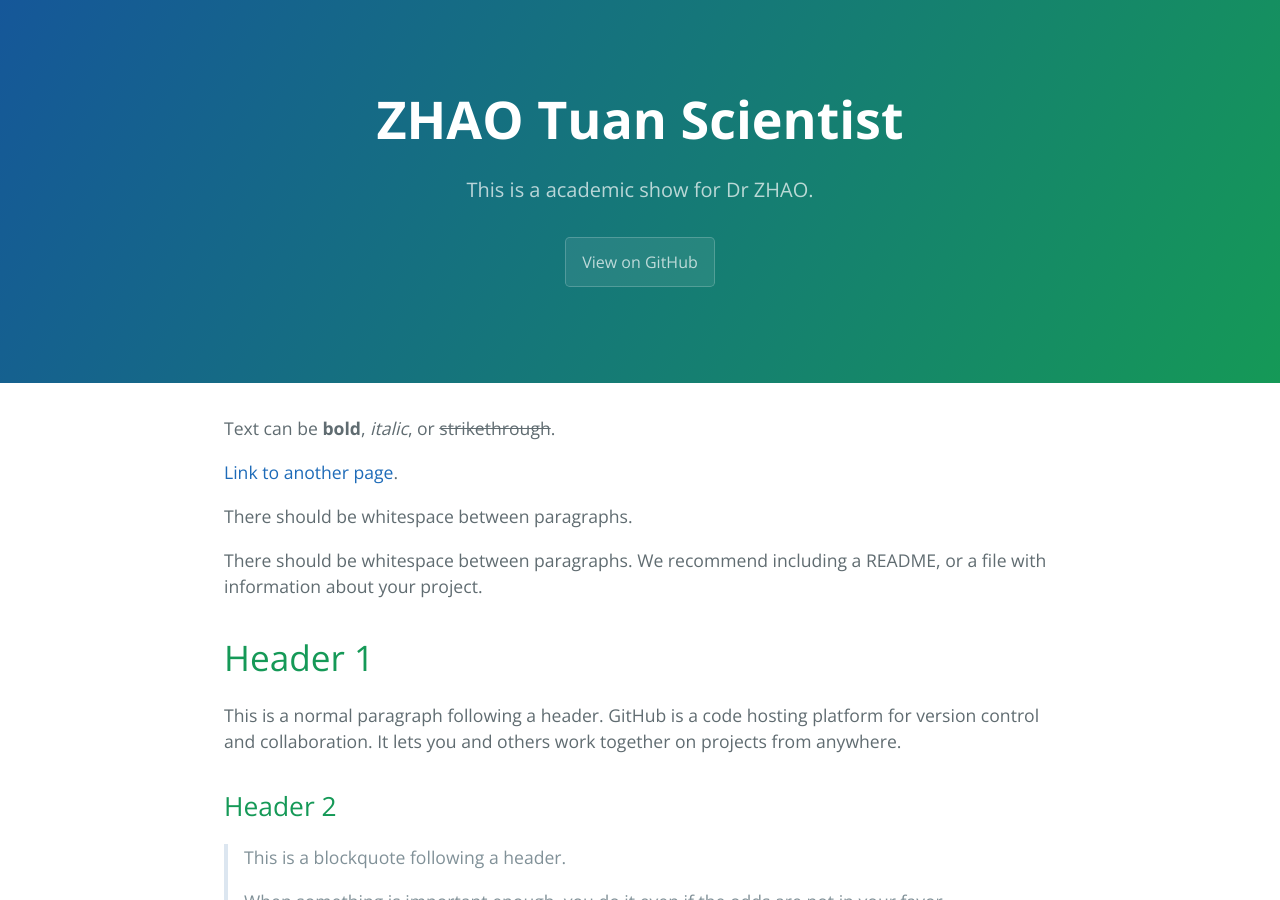
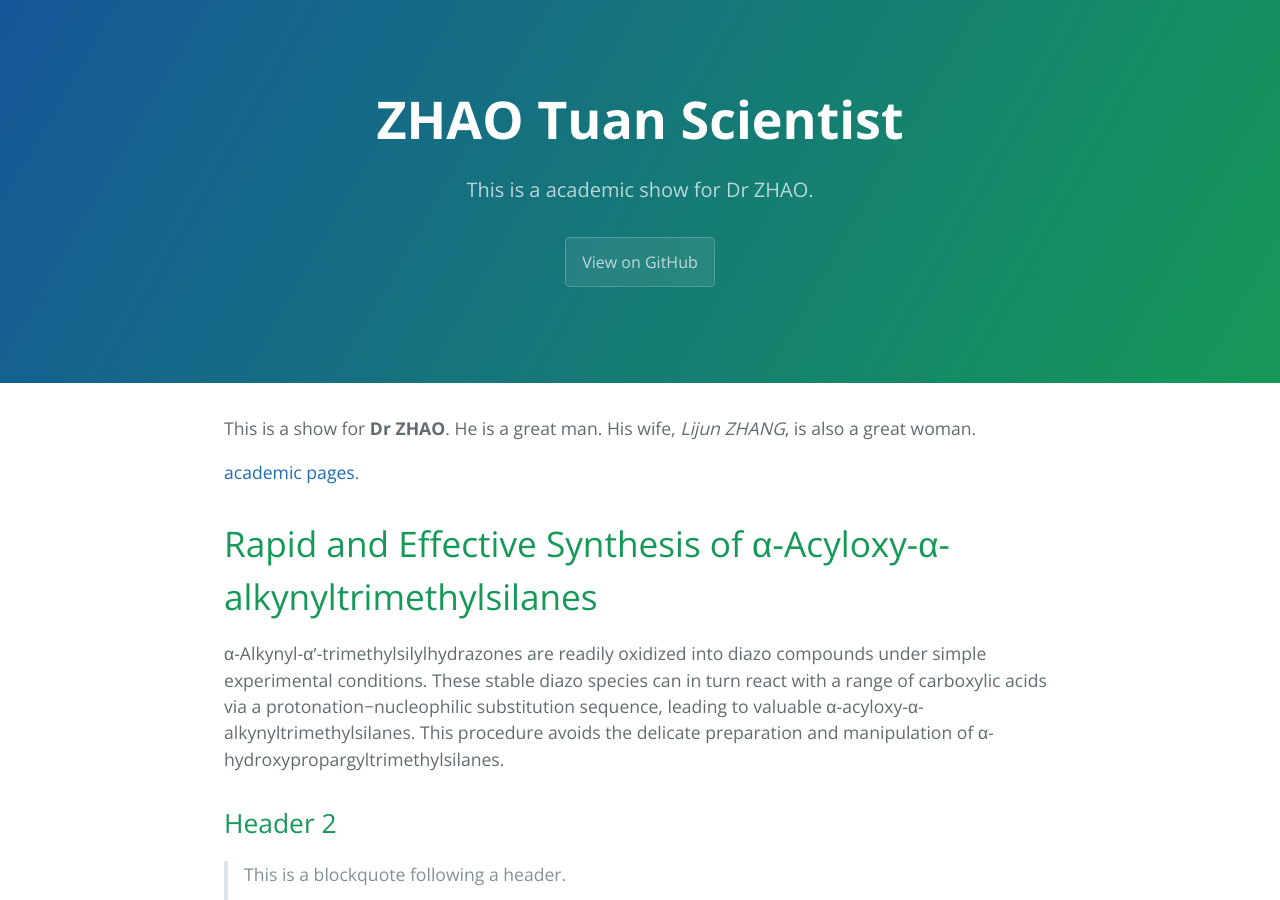
Before and after one commit to flylikethefish/888.github.io, a Jekyll site: the page built from index.md, in a window 1280 px wide and 900 px high. Built offline with Jekyll 4.4.1, drawn with Linux system fonts in a browser that asks for light colours.

Commit message:
Update index.md

```diff
--- a/index.md
+++ b/index.md
@@ -2,17 +2,16 @@
 layout: default
 ---
 
-Text can be **bold**, _italic_, or ~~strikethrough~~.
+This is a show for **Dr ZHAO**. He is a great man. His wife, _Lijun ZHANG_, is also a great woman.
 
-[Link to another page](./another-page.html).
+[academic pages](https://www.researchgate.net/profile/Tuan_Zhao).
 
-There should be whitespace between paragraphs.
 
-There should be whitespace between paragraphs. We recommend including a README, or a file with information about your project.
 
-# Header 1
 
-This is a normal paragraph following a header. GitHub is a code hosting platform for version control and collaboration. It lets you and others work together on projects from anywhere.
+# Rapid and Effective Synthesis of α‑Acyloxy-α-alkynyltrimethylsilanes
+
+α-Alkynyl-α′-trimethylsilylhydrazones are readily oxidized into diazo compounds under simple experimental conditions. These stable diazo species can in turn react with a range of carboxylic acids via a protonation−nucleophilic substitution sequence, leading to valuable α-acyloxy-α-alkynyltrimethylsilanes. This procedure avoids the delicate preparation and manipulation of α-hydroxypropargyltrimethylsilanes.
 
 ## Header 2
 
```
